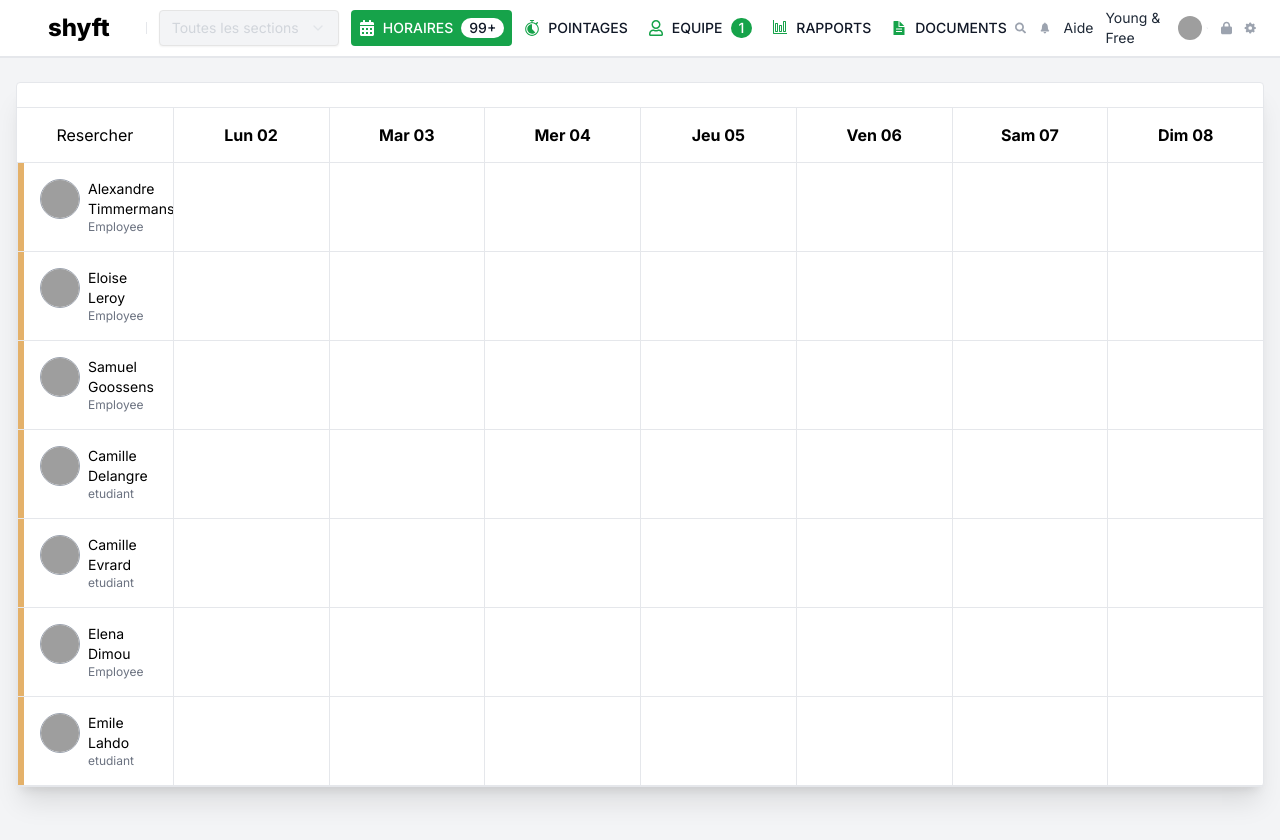
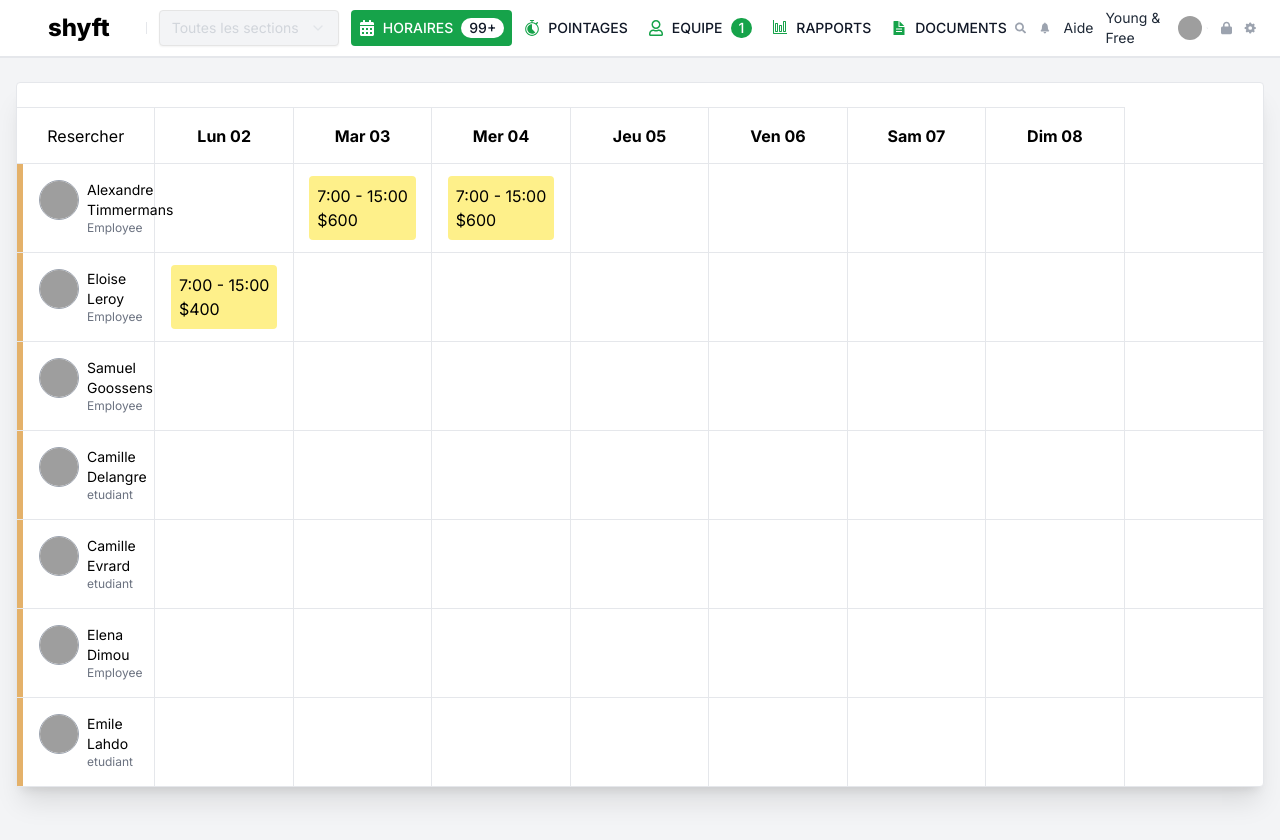
Before and after one commit to IgorLuzhnyi/shyft, a Next.js app: page / in a window 1280 px wide. Shown: the top 840 px of the page. Built offline with nearby package versions, Linux system fonts and the light colour scheme; grey boxes are pictures that could not be loaded.

Commit message:
drag and drop in progress

```diff
--- a/app/components/Calendar/Calendar.tsx
+++ b/app/components/Calendar/Calendar.tsx
@@ -4,28 +4,53 @@ import React, { useState, Fragment, use } from "react";
 import { DAYS } from "@/app/constants/days";
 import { EMPLOYEES } from "@/app/constants/employees";
 import { SHIFTS } from "@/app/constants/shifts";
+import { DndContext, DragEndEvent } from "@dnd-kit/core";
+import { Shift } from "@/app/types/types";
+import DayCard from "./DayCard";
 
 export default function Calendar() {
   const [shifts, setShifts] = useState(SHIFTS);
 
+  const handleDragEng = (event: DragEndEvent) => {
+    const { active, over } = event;
+
+    if (!over) return;
+
+    const shiftId = active.id as string;
+    const newDay = over.id as Shift["day"];
+
+    setShifts(() =>
+      shifts.map((shift) =>
+        shift.shiftId === shiftId
+          ? {
+              ...shift,
+              day: newDay,
+            }
+          : shift
+      )
+    );
+  };
+
   return (
-    <div className={`mt-6 grid grid-cols-8`}>
-      <div className="h-14 border-t border-b border-gray-200 flex justify-center items-center">
+    <DndContext onDragEnd={handleDragEng}>
+      <div className={`mt-6 grid grid-cols-9`}>
+        <div className="h-14 border-t border-r border-gray-200 flex justify-center items-center">
           Resercher
         </div>
         {DAYS.map((day, i) => (
           <div
-          key={i}
-          className={`h-14 border-t border-b border-l border-gray-200 flex justify-center items-center font-bold`}
+            key={day}
+            className={`h-14 border-t border-r border-gray-200 flex justify-center items-center font-bold`}
           >
             {`${day} 0${i + 2}`}
           </div>
         ))}
-      {EMPLOYEES.map((employee, i) => (
-        <Fragment key={i}>
-          <div className="border-b border-l border-gray-200">
+        <div></div>
+        {EMPLOYEES.map((employee) => (
+          <Fragment key={employee.userId}>
+            <div className="border-t border-r border-gray-200">
               <div
-              className="flex items-center min-h-10"
+                className="flex items-center min-h-10 h-full"
                 style={{
                   borderLeft: "6px",
                   borderStyle: "solid",
@@ -48,10 +73,19 @@ export default function Calendar() {
               </div>
             </div>
             {DAYS.map((day) => (
-            <div className="py-2 border-b border-l p-2 flex justify-center items-center"></div>
+              <DayCard
+                key={day}
+                day={day}
+                shifts={shifts.filter(
+                  (shift) =>
+                    shift.userId === employee.userId && shift.day === day
+                )}
+              />
             ))}
+            <div className="border-t"></div>
           </Fragment>
         ))}
       </div>
+    </DndContext>
   );
 }
--- /dev/null
+++ b/app/components/Calendar/DayCard.tsx
@@ -0,0 +1,25 @@
+import { useDroppable } from "@dnd-kit/core";
+import { Shift } from "@/app/types/types";
+import ShiftCard from "./ShiftCard";
+
+interface DayCardProps {
+  day: string;
+  shifts: Shift[];
+}
+
+export default function DayCard({ day, shifts }: DayCardProps) {
+  const { setNodeRef } = useDroppable({
+    id: day,
+  });
+
+  return (
+    <div
+      ref={setNodeRef}
+      className="py-2 border-t border-r p-2 flex justify-center items-center"
+    >
+      {shifts.map((shift) => (
+        <ShiftCard key={shift.shiftId} shift={shift} />
+      ))}
+    </div>
+  );
+}
--- a/app/components/Calendar/ShiftCard.tsx
+++ b/app/components/Calendar/ShiftCard.tsx
@@ -1,15 +1,31 @@
-import React from "react";
+import { Shift } from "@/app/types/types";
+import { useDraggable } from "@dnd-kit/core";
 
 interface ShiftCardProps {
-  time: string;
-  compensation: string;
+  shift: Shift;
 }
 
-export default function ShiftCard({ time, compensation }: ShiftCardProps) {
+export default function ShiftCard({ shift }: ShiftCardProps) {
+  const { attributes, listeners, setNodeRef, transform } = useDraggable({
+    id: shift.shiftId,
+  });
+
+  const style = transform
+    ? {
+        transform: `translate(${transform.x}px, ${transform.y}px)`,
+      }
+    : undefined;
+
   return (
-    <div>
-      <p>{time}</p>
-      <p>{compensation}</p>
+    <div
+      ref={setNodeRef}
+      {...listeners}
+      {...attributes}
+      className="p-2 rounded-sm bg-yellow-200"
+      style={style}
+    >
+      <p>{shift.time}</p>
+      <p>{shift.compensation}</p>
     </div>
   );
 }
--- a/app/constants/employees.tsx
+++ b/app/constants/employees.tsx
@@ -1,10 +1,10 @@
-import { EMPLOYEE } from "../types/types";
+import { Employee } from "../types/types";
 
-export const EMPLOYEES: EMPLOYEE[] = [
+export const EMPLOYEES: Employee[] = [
   {
     firstName: "Alexandre",
     lastName: "Timmermans",
-    userId: 1,
+    userId: "1",
     role: "Employee",
     profilePhoto:
       "https://media.istockphoto.com/id/1309328823/uk/%D1%84%D0%BE%D1%82%D0%BE/%D0%BF%D0%BE%D1%80%D1%82%D1%80%D0%B5%D1%82-%D1%83%D1%81%D0%BC%D1%96%D1%85%D0%BD%D0%B5%D0%BD%D0%BE%D0%B3%D0%BE-%D1%81%D0%BF%D1%96%D0%B2%D1%80%D0%BE%D0%B1%D1%96%D1%82%D0%BD%D0%B8%D0%BA%D0%B0-%D1%87%D0%BE%D0%BB%D0%BE%D0%B2%D1%96%D1%87%D0%BE%D1%97-%D1%81%D1%82%D0%B0%D1%82%D1%96-%D0%B2-%D0%BE%D1%84%D1%96%D1%81%D1%96.jpg?s=612x612&w=0&k=20&c=Ymtb0vsH_dsn-9iDEGpPAQPWIqnMoA7enFKmV4slo38=",
@@ -12,7 +12,7 @@ export const EMPLOYEES: EMPLOYEE[] = [
   {
     firstName: "Eloise",
     lastName: "Leroy",
-    userId: 2,
+    userId: "2",
     role: "Employee",
     profilePhoto:
       "https://media.istockphoto.com/id/1318858332/uk/%D1%84%D0%BE%D1%82%D0%BE/%D0%BF%D0%BE%D1%80%D1%82%D1%80%D0%B5%D1%82-%D1%83%D1%81%D0%BC%D1%96%D1%85%D0%BD%D0%B5%D0%BD%D0%BE%D1%97-%D0%BF%D1%80%D0%B0%D1%86%D1%96%D0%B2%D0%BD%D0%B8%D1%86%D1%96-%D1%8F%D0%BA%D0%B0-%D0%BF%D0%BE%D0%B7%D1%83%D1%94-%D0%B2-%D0%BE%D1%84%D1%96%D1%81%D1%96.jpg?s=612x612&w=0&k=20&c=hpYefamK_1vL9fgniloKRaYZjzQfZdgRdiAN79zlWLs=",
@@ -20,7 +20,7 @@ export const EMPLOYEES: EMPLOYEE[] = [
   {
     firstName: "Samuel",
     lastName: "Goossens",
-    userId: 3,
+    userId: "3",
     role: "Employee",
     profilePhoto:
       "https://media.istockphoto.com/id/1338134336/uk/%D1%84%D0%BE%D1%82%D0%BE/%D1%85%D0%B5%D0%B4%D1%88%D0%BE%D1%82-%D0%BF%D0%BE%D1%80%D1%82%D1%80%D0%B5%D1%82-%D0%B0%D1%84%D1%80%D0%B8%D0%BA%D0%B0%D0%BD%D1%81%D1%8C%D0%BA%D0%B8%D1%85-30-%D1%85-%D1%87%D0%BE%D0%BB%D0%BE%D0%B2%D1%96%D0%BA-%D0%BF%D0%BE%D1%81%D0%BC%D1%96%D1%85%D0%B0%D1%94%D1%82%D1%8C%D1%81%D1%8F-%D0%B4%D0%B8%D0%B2%D0%B8%D1%82%D0%B8%D1%81%D1%8F-%D0%BD%D0%B0-%D0%BA%D0%B0%D0%BC%D0%B5%D1%80%D1%83.jpg?s=612x612&w=0&k=20&c=50jhccYRnQaEy5UsieRTkbPhy-bNfoKctgqs7cQeg8g=",
@@ -28,7 +28,7 @@ export const EMPLOYEES: EMPLOYEE[] = [
   {
     firstName: "Camille",
     lastName: "Delangre",
-    userId: 4,
+    userId: "4",
     role: "etudiant",
     profilePhoto:
       "https://media.istockphoto.com/id/1320811419/uk/%D1%84%D0%BE%D1%82%D0%BE/%D0%BD%D0%B0-%D0%B3%D0%BE%D0%BB%D0%BE%D0%B2%D1%96-%D0%B2%D0%B8%D1%81%D1%82%D1%80%D1%96%D0%BB%D0%B8%D0%B2-%D0%BF%D0%BE%D1%80%D1%82%D1%80%D0%B5%D1%82-%D0%B2%D0%BF%D0%B5%D0%B2%D0%BD%D0%B5%D0%BD%D0%BE%D1%97-%D1%83%D1%81%D0%BF%D1%96%D1%88%D0%BD%D0%BE%D1%97-%D1%83%D1%81%D0%BC%D1%96%D1%85%D0%BD%D0%B5%D0%BD%D0%BE%D1%97-%D1%96%D0%BD%D0%B4%D1%96%D0%B9%D1%81%D1%8C%D0%BA%D0%BE%D1%97-%D0%B1%D1%96%D0%B7%D0%BD%D0%B5%D1%81%D0%B2%D1%83%D0%BC%D0%B5%D0%BD.jpg?s=612x612&w=0&k=20&c=-aoD9Pi3sqT_FPebI4bEpY5-gfaMCdTkghGPIF0vFZk=",
@@ -36,7 +36,7 @@ export const EMPLOYEES: EMPLOYEE[] = [
   {
     firstName: "Camille",
     lastName: "Evrard",
-    userId: 5,
+    userId: "5",
     role: "etudiant",
     profilePhoto:
       "https://media.istockphoto.com/id/1303206630/uk/%D1%84%D0%BE%D1%82%D0%BE/%D0%BF%D0%BE%D1%80%D1%82%D1%80%D0%B5%D1%82-%D1%83%D1%81%D0%BC%D1%96%D1%85%D0%BD%D0%B5%D0%BD%D0%BE%D1%97-%D0%BA%D0%B0%D0%B2%D0%BA%D0%B0%D0%B7%D1%8C%D0%BA%D0%BE%D1%97-%D0%B1%D1%96%D0%B7%D0%BD%D0%B5%D1%81%D0%B2%D1%83%D0%BC%D0%B5%D0%BD-%D0%BF%D0%BE%D0%B7%D1%83%D1%94-%D0%B2-%D0%BE%D1%84%D1%96%D1%81%D1%96.jpg?s=612x612&w=0&k=20&c=1BSfkAolfwJRxrGMsCoijKpkOnfMuBkal3wCZ0BgdJQ=",
@@ -44,7 +44,7 @@ export const EMPLOYEES: EMPLOYEE[] = [
   {
     firstName: "Elena",
     lastName: "Dimou",
-    userId: 6,
+    userId: "6",
     role: "Employee",
     profilePhoto:
       "https://media.istockphoto.com/id/1316878046/uk/%D1%84%D0%BE%D1%82%D0%BE/%D0%BD%D0%B0-%D0%B3%D0%BE%D0%BB%D0%BE%D0%B2%D0%BD%D1%96%D0%B9-%D1%83%D1%81%D1%82%D1%80%D1%96%D0%BB%D1%8C-%D1%89%D0%B0%D1%81%D0%BB%D0%B8%D0%B2%D0%BE%D0%B3%D0%BE-%D0%BF%D1%80%D0%BE%D1%84%D0%B5%D1%81%D1%96%D0%B9%D0%BD%D0%BE%D0%B3%D0%BE-%D1%81%D0%BF%D1%96%D0%B2%D1%80%D0%BE%D0%B1%D1%96%D1%82%D0%BD%D0%B8%D0%BA%D0%B0-%D1%8F%D0%BA%D0%B8%D0%B9-%D0%BF%D0%BE%D0%B7%D1%83%D1%94-%D0%B2-%D1%81%D1%83%D1%87%D0%B0%D1%81%D0%BD%D0%BE%D0%BC%D1%83-%D0%BE%D1%84%D1%96%D1%81%D1%96.jpg?s=612x612&w=0&k=20&c=fKwWur2t9zHatowgswZkdrzZaQcTY9iJ75ZZPskU-b8=",
@@ -52,7 +52,7 @@ export const EMPLOYEES: EMPLOYEE[] = [
   {
     firstName: "Emile",
     lastName: "Lahdo",
-    userId: 7,
+    userId: "7",
     role: "etudiant",
     profilePhoto:
       "https://media.istockphoto.com/id/1409155424/uk/%D1%84%D0%BE%D1%82%D0%BE/%D0%B7%D0%BD%D1%8F%D1%82%D0%B8%D0%B9-%D0%B7-%D0%B3%D0%BE%D0%BB%D0%BE%D0%B2%D0%B8-%D0%BF%D0%BE%D1%80%D1%82%D1%80%D0%B5%D1%82-%D1%82%D0%B8%D1%81%D1%8F%D1%87%D0%BE%D0%BB%D1%96%D1%82%D0%BD%D1%8C%D0%BE%D0%B3%D0%BE-%D0%BA%D1%80%D0%B0%D1%81%D0%B5%D0%BD%D1%8F-30-%D1%85-%D1%80%D0%BE%D0%BA%D1%96%D0%B2.jpg?s=612x612&w=0&k=20&c=egvIB5C8CUHssurqxOfWaOm4XPsrWLuff3qIYaI0lVw=",
--- a/app/constants/shifts.tsx
+++ b/app/constants/shifts.tsx
@@ -1,21 +1,25 @@
-interface Shift {
-  userId: number;
-  day: string;
-  time: string;
-  compensation: string;
-}
+import { Shift } from "../types/types";
 
 export const SHIFTS: Shift[] = [
   {
-    userId: 2,
+    shiftId: "1",
+    userId: "2",
     day: "Lun",
     time: "7:00 - 15:00",
     compensation: "$400",
   },
   {
-    userId: 1,
+    shiftId: "2",
+    userId: "1",
     day: "Mer",
     time: "7:00 - 15:00",
     compensation: "$600",
   },
+  {
+    shiftId: "3",
+    userId: "1",
+    day: "Mar",
+    time: "7:00 - 15:00",
+    compensation: "$600",
+  },
 ];
--- a/package.json
+++ b/package.json
@@ -9,6 +9,7 @@
     "lint": "next lint"
   },
   "dependencies": {
+    "@dnd-kit/core": "^6.3.1",
     "@radix-ui/react-select": "^2.1.2",
     "@radix-ui/react-slot": "^1.1.0",
     "@types/node": "22.10.1",
```
Also changed, not shown: app/types/types.tsx (+10 -2 lines), 2 other files (tests, documents, lock files or other folders). Lines whose indentation alone changed are shown as unchanged.
